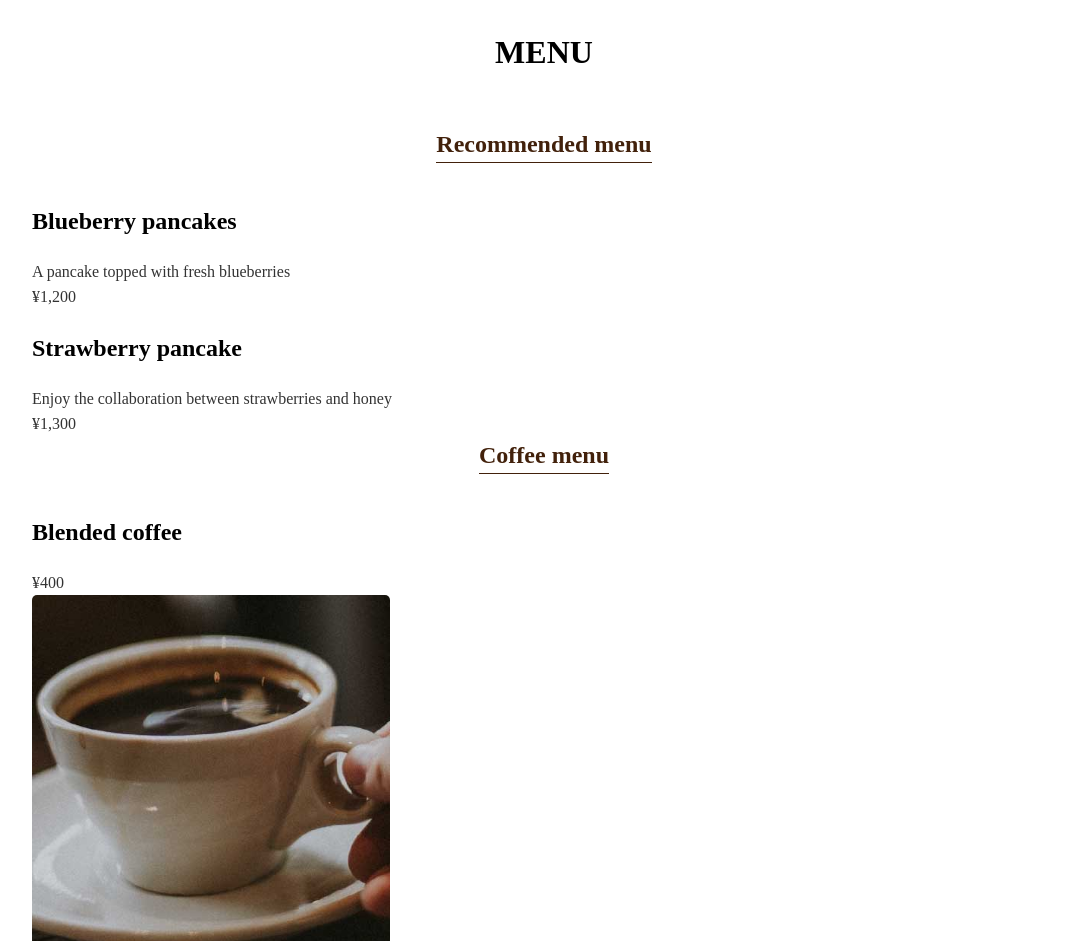
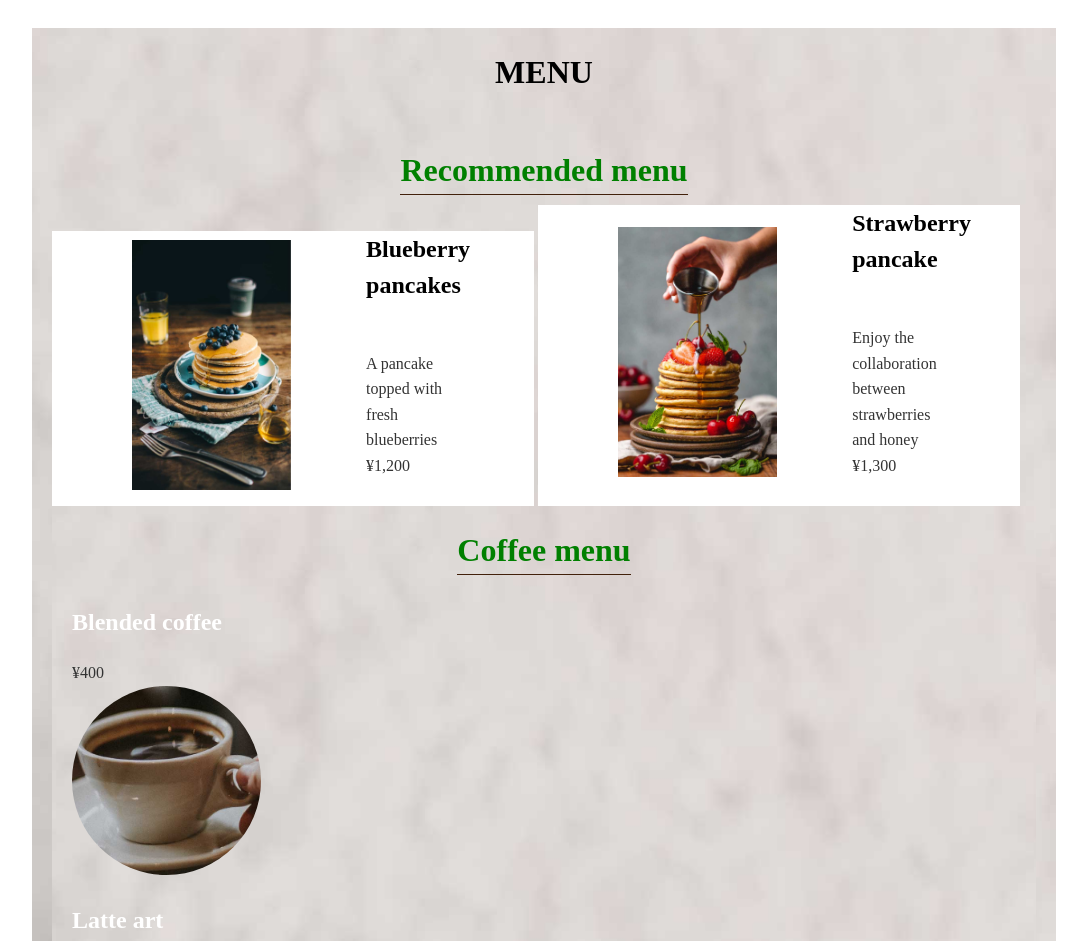
Before and after one commit to SimoRenato/for_git_study, a plain HTML site: page dic_cafe/index.html in a window 1280 px wide. Shown: the part 1100-2041 px from the top of the page, without its empty margins (96-1183 px from the left). Drawn offline with Linux system fonts and the light colour scheme.

Commit message:
update for Menu Section

```diff
--- a/dic_cafe/css/main.css
+++ b/dic_cafe/css/main.css
@@ -1,4 +1,106 @@
 @charset "utf-8";
+
+/* html {
+  height: 100%;
+} */
+body {
+  position: relative;
+  padding-bottom: 75px;
+  min-height: 100%;
+}
+li {
+  list-style: none;
+}
+p, ul {
+  margin: 0;
+  padding: 0;
+}
+div, li {
+  box-sizing: border-box;
+}
+.header_nav {
+  background:  linear-gradient(90deg, #fff 10%, rgba(0,0,0,.6) 60%);
+  display: flex;
+  justify-content: space-between;
+  align-items: stretch;
+  height: 60px;
+  position: fixed;
+  z-index: 10;
+  top: 0;
+  width: 100%;
+}
+.global_nav_item {
+  color: #fff;
+  text-decoration: none;
+  display: flex;
+  align-items: center;
+  padding: 0 20px;
+}
+.global_nav_item:hover {
+  background: #fff;
+  color: #42210b;
+}
+.global_nav {
+  display: flex;
+  align-items: stretch;
+}
+.logo {
+  width: 120px;
+  display: flex;
+  align-items: center;
+}
+.logo img{
+  width: 100%;
+}
+
+
+
+.section_inner {
+  padding: 50px 10% 30px;
+}
+.key {
+  height: 500px;
+  background: center / cover no-repeat url("../images/sample_key.jpg");
+  font-family: 'Noto Serif JP', serif;
+  font-weight: bold;
+}
+.key h1{
+  font-size: 2.5rem;
+}
+.section_title {
+  font-family: 'Noto Serif JP', serif;
+  font-weight: bold;
+  text-align: center;
+  margin-bottom: 50px;
+}
+.menu_title {
+  display: inline-block;
+  font-family: 'Noto Serif JP', serif;
+  font-size: 1.5rem;
+  color: #42210b;
+  border-bottom: solid #42210b 1px;
+  margin-bottom: 20px;
+}
+.center {
+  text-align: center;
+}
+#menu .coffee_menu_image {
+  width: 20%;
+  border-radius: 50%;
+}
+
+  /* Add the following */
+
+  .logo {
+    width: 120px;
+    display: flex;
+    align-items: center;
+  }
+  .logo img{
+    width: 100%;
+  }
+
+
 
   .section_inner {
     padding: 50px 10% 30px;
@@ -41,100 +143,107 @@
     border-radius: 5px; /* Optional: Rounded corners for the image */
   }
 
+  #menu .section_title{
+    color: #000;
+  }
+
+  #menu .menu_title{
+    color: #008000;
+  }
 
 
 
+  .section_inner {
+    position: relative; /* Ensure that the section can contain the background image */
+}
 
 
 
+.section_inner #menu {
+    background-image: url('../images/sample_menu_bg.jpg'); /* Path to your background image */
+    background-size: cover; /* Cover the entire section */
+    background-position: center; /* Center the image */
+    background-attachment: fixed; /* Make the background image sticky */
+    background-repeat: no-repeat; /* Prevent the background from repeating */
+    padding: 20px; /* Add some padding if needed */
+    color: #fff; /* Optional: set text color to make it readable on the background */
+}
 
 
-  .key {
-    height: 500px;
-    background: center / cover no-repeat url("../images/sample_key.jpg");
-    font-family: 'Noto Serif JP', serif;
-    font-weight: bold;
-  }
-  .key h1{
-    font-size: 2.5rem;
-  }
-  .section_title {
-    font-family: 'Noto Serif JP', serif;
-    font-weight: bold;
-    text-align: center;
-    margin-bottom: 50px;
-  }
-  .menu_title {
-    display: inline-block;
-    font-family: 'Noto Serif JP', serif;
-    font-size: 1.5rem;
-    color: #42210b;
-    border-bottom: solid #42210b 1px;
-    margin-bottom: 20px;
-  }
 .center {
     text-align: center;
 }
 
-  .coffee_menu_image {
-    width: 20%;
-    border-radius: 50%;
+.menu_title {
+    font-size: 2em;
+    margin-bottom: 10px;
 }
 
-  .header_nav {
-    background:  rgba(0,0,0,.6);
+ul {
+    list-style: none;
+    padding: 0;
 }
 
-  .global_nav_item {
-    color: #fff;
-    text-decoration: none;
-    display: block;
-  }
-  .global_nav_item:hover {
-    background: #fff;
-    color: #42210b;
+li {
+    margin-bottom: 20px;
 }
 
-  .global_nav {
-    display: flex;
+.coffee_menu_image {
+    max-width: 100%; /* Ensure images don't overflow their container */
+    height: auto;
 }
 
-  .header_nav {
-    background:  rgba(0,0,0,.6);
-    display: flex;
+
+
+.section-container {
+  display: inline-flex;
   justify-content: space-between;
-    align-items: stretch;
-    height: 60px;
-    /* Add the following */
-    position: fixed;
-    top: 0;
-    width: 100%;
-  }
-  .global_nav {
-    display: flex;
-    /* Add the following */
-    align-items: stretch;
-  }
-  .global_nav_item {
-    color: #fff;
-    text-decoration: none;
-    /* Add the following */
-    display: flex;
-    align-items: center;
-    padding: 0 20px;
-  }
-  .global_nav_item:hover {
-    background: #fff;
-    color: #42210b;
+  gap: 3%;
+  max-width: 1000px;
+  margin-inline-start: auto;
+  padding: auto;
+
 }
 
-  /* Add the following */
+.column {
+  width: 49%;
+  display: inline-block;
+  background-color: #fff;
 
-  .logo {
-    width: 120px;
-    display: flex;
-    align-items: center;
+
 }
-  .logo img{
-    width: 100%;
+
+ .content {
+  display: inline-flex;
+  width: 60%;
+  justify-content: space-between;
 }
+
+.content img {
+  width: 55%;
+  object-fit: contain; /* Ensures the image covers its container */
+  padding-left: 80px;
+  padding: auto;
+}
+
+.content p {
+  width: 45%;
+  padding-left: 75px; /* Adds some space between the image and the text */
+  margin: 0;
+  display: inline-flex;
+  align-items: center; /* Vertically centers the text */
+}
+.price p {
+  padding-left: 100; /* Adds some space between the image and the text */
+ }
+
+
+
+.content h2 {
+  width: 45%;
+  padding-left: 75px; /* Adds some space between the image and the text */
+  margin: 0;
+  display: inline-flex;
+  align-items: center; /* Vertically centers the text */
+  color: #000;
+}
--- a/dic_cafe/index.html
+++ b/dic_cafe/index.html
@@ -9,7 +9,7 @@
     <link href="https://fonts.googleapis.com/css2?family=Noto+Serif+JP:wght@400;700&display=swap" rel="stylesheet">
   </head>
   <body>
-    <header id="#top">
+    <header>
 
       <nav class="header_nav">
         <a href="index.html" class="logo"><img src="images/sample_logo_k.png"></a>
@@ -18,6 +18,7 @@
               <a href="menu.html" class="global_nav_item"><li>Menu</li></a>
               <a href="contact.html" class="global_nav_item"><li>Contact</li></a>
             </ul>
+
           </nav>
 
           <div class="key section_inner">
@@ -32,6 +33,7 @@
             <br>
             <p>natural organic cafe</p>
             </div>
+
 
     </header>
     <section>
@@ -52,29 +54,71 @@
         <img src="images/sample_concept.jpg">
       </div>
       </article>
+
       <article class="section_inner">
+        <section id="menu">
+        <div class="center">
         <h1 class="section_title">MENU</h1>
-        <section>
-          <div class="center">
             <h1 class="menu_title">Recommended menu</h1>
           </div>
+
+
+
+
+          <section class="section_container">
+            <div class="column">
+              <div class="content">
+                <img src="images/sample_pancake1.jpg" alt="">
                 <ul>
                   <li>
               <h2>Blueberry pancakes</h2>
+              <br>
+              <br>
+              <br>
               <p>A pancake topped with fresh blueberries</p>
+              <div class="price">
               <p>¥1,200</p>
+            </div>
               </li>
+              </ul>
+
+
+
+          </div>
+            </div>
+
+
+              <div class="column">
+                <div class="content">
+
+                  <img src="images/sample_pancake2.jpg" alt="">
+                  <ul>
                     <li>
               <h2>Strawberry pancake</h2>
+              <br>
+              <br>
+              <br>
               <p>Enjoy the collaboration between strawberries and honey</p>
+              <div class="price">
               <p>¥1,300</p>
+            </div>
+
+
               </li>
+
               </ul>
+            </div>
+          </div>
+
+
+
         </section>
-        <section>
+
+        <section id="menu">
           <div class="center">
             <h1 class="menu_title">Coffee menu</h1>
           </div>
+          <article class="coffee_menu_image_container">
           <ul>
             <li>
               <h2>Blended coffee</h2>
@@ -97,6 +141,7 @@
               <img src="images/sample_cafe4.jpg" class="coffee_menu_image">
             </li>
           </ul>
+        </section>
         </section>
       </article>
       <article class="section_inner">
```
Lines whose indentation alone changed are shown as unchanged.
